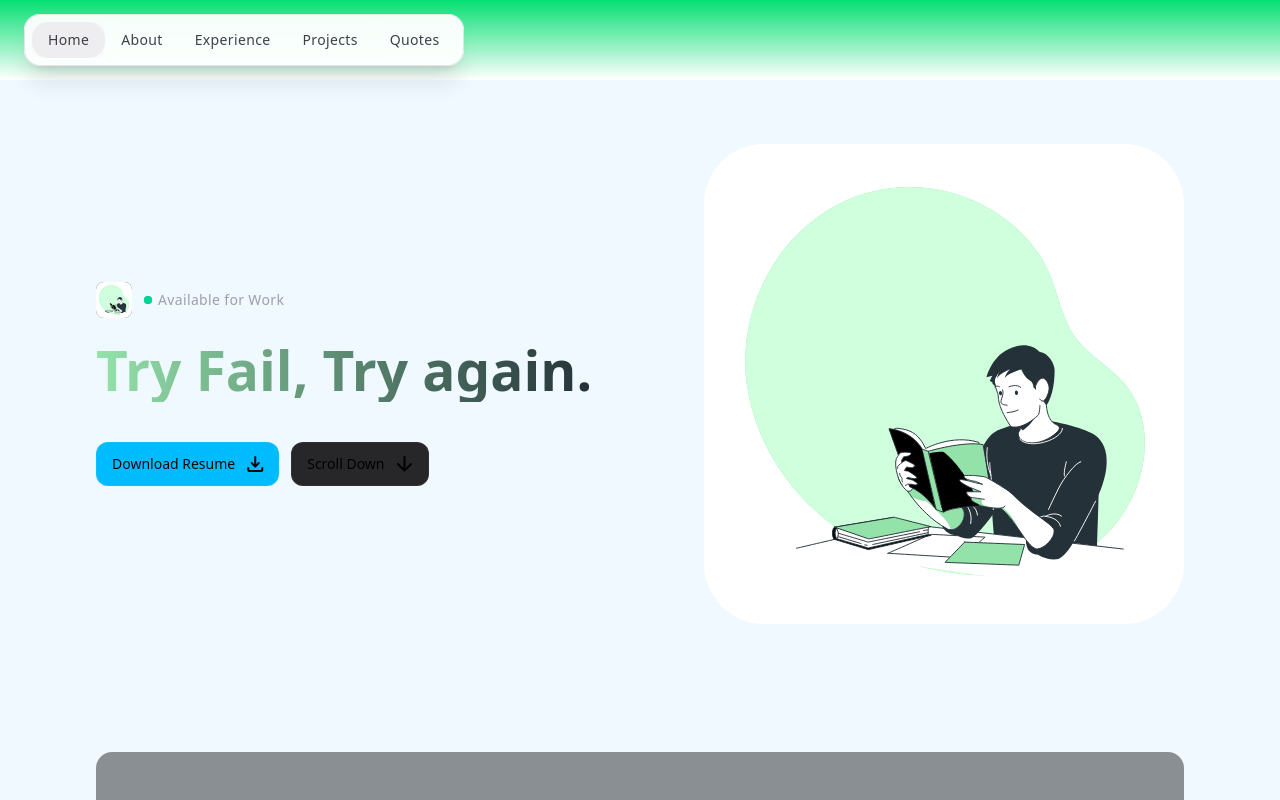
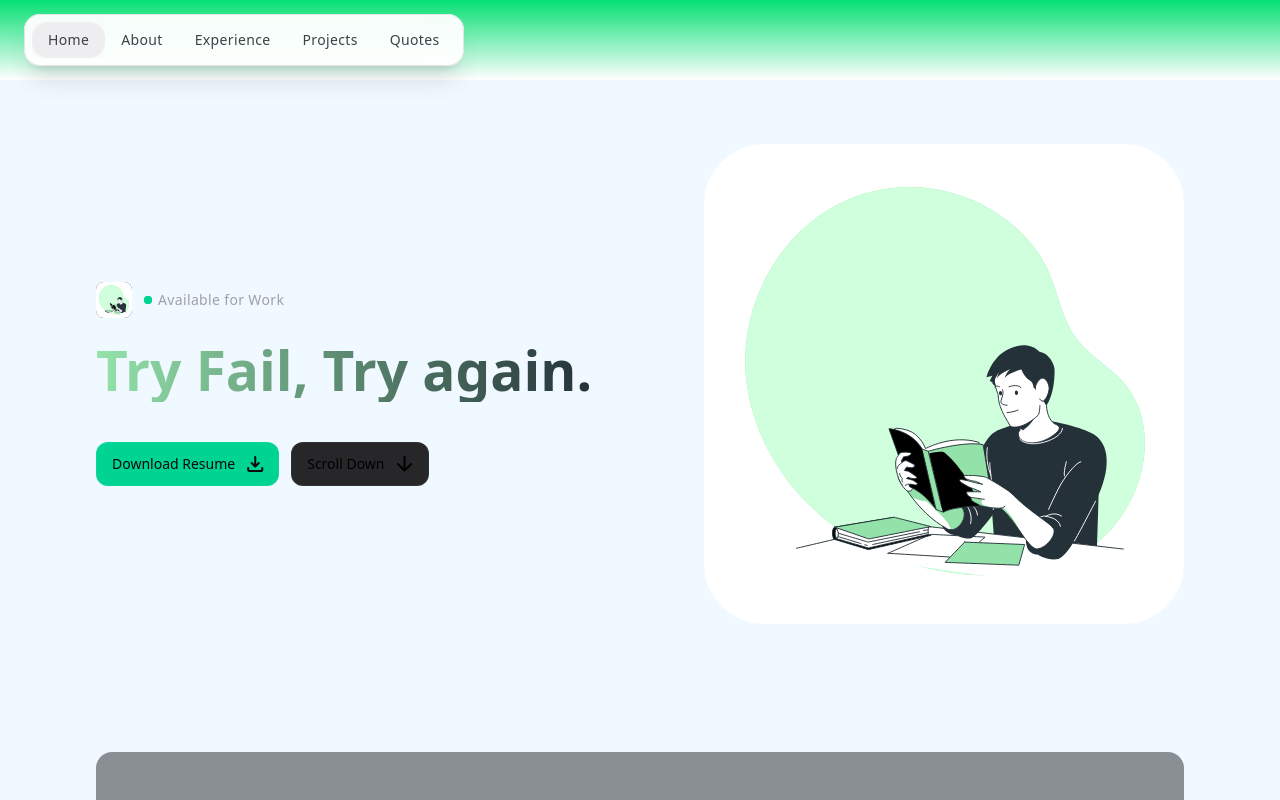
Before and after one commit to David-Gesl/David-Gesl.github.io, a React (Vite) app: page / in a window 1280 px wide. Shown: the top 800 px of the page. Built offline with nearby package versions, Linux system fonts and the light colour scheme.

Commit message:
refactor: change button color

```diff
--- a/src/index.css
+++ b/src/index.css
@@ -101,9 +101,9 @@ body {
         @apply pr-3
     }
 
-    /* Buttons currently not appearing */
+
     .btn-primary {
-        @apply h-11 bg-sky-400 text-zinc-950 hover:bg-sky-300 active:bg-sky-400
+        @apply h-11 bg-emerald-400 text-zinc-950 hover:bg-emerald-300 active:bg-emerald-400;
     }
 
     .btn-outline {
```
